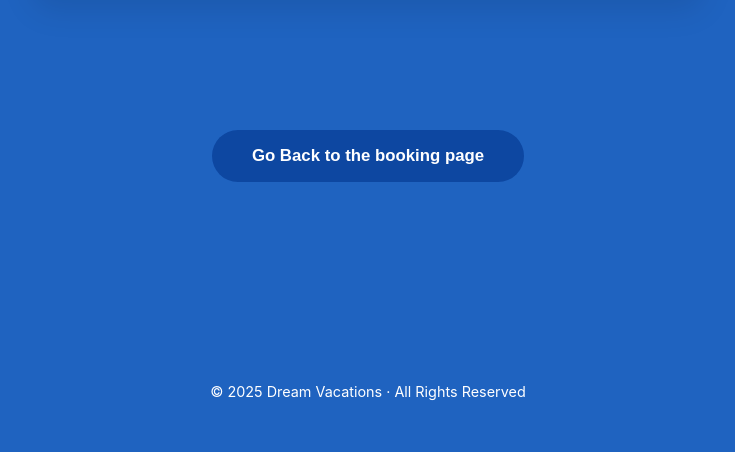
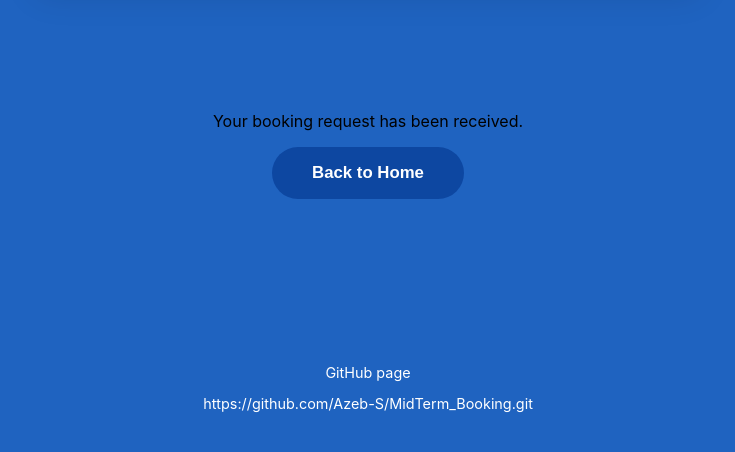
Before and after one commit to Azeb-S/MidTerm_Booking, a website: page views/submissions.html in a window 1280 px wide. Shown: the part 266-718 px from the top of the page, without its empty margins (272-1007 px from the left). Drawn offline with Linux system fonts and the light colour scheme; files that its build step writes are made by us from their sources; files whose address does not match are found by name.

Commit message:
Second commit

```diff
--- a/public/styles/style.css
+++ b/public/styles/style.css
@@ -55,6 +55,11 @@ main {
     background: #0d47a1 url('https://images.unsplash.com/photo-1500530855697-b586d89ba3ee?q=80') center/cover no-repeat;
     height: 10rem;
     position: relative;
+}
+
+a {
+    text-decoration: none;
+    color: #fff;
 }
 
 .hero h1 {
--- a/views/submissions.html
+++ b/views/submissions.html
@@ -22,10 +22,14 @@
 
     </main>
     <div class="actions">
-        <a href="home.html"><button id="booking-submit" class="btn">Go Back to the booking page</button></a>
+        <p>Your booking request has been received.</p>
+        <button class="btn">
+      <a href="/" >Back to Home</a>
+    </button>
     </div>
     <footer class="footer">
-        <p>© 2025 Dream Vacations · All Rights Reserved</p>
+        <a href="https://github.com/Azeb-S/MidTerm_Booking.git"> GitHub page </a>
+        <p>https://github.com/Azeb-S/MidTerm_Booking.git</p>
     </footer>
 
 </body>
```
Also changed, not shown: views/home.html (+3 -2 lines).
